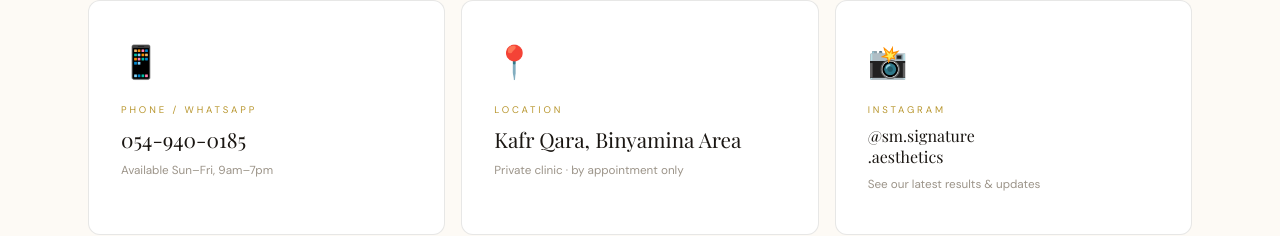
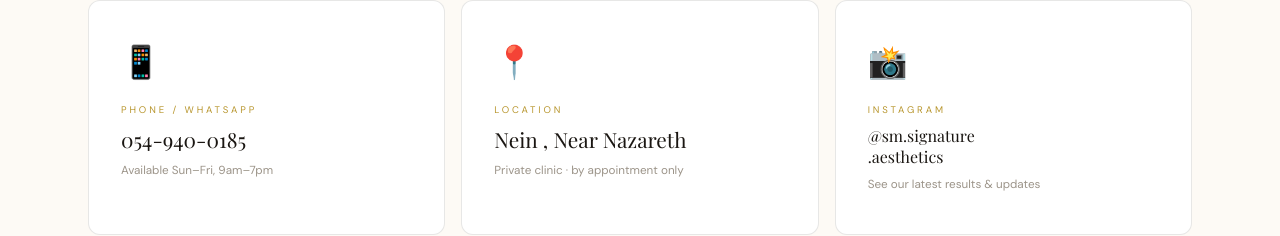
Before and after one commit to abedzoabi71-code/S-M-Signature-Aesthetics, a plain HTML site: page index.html in a window 1280 px wide. Shown: the part 5747-5983 px from the top of the page. Drawn offline with nearby package versions, Linux system fonts and the light colour scheme; a web font is replaced by a local one.

Commit message:
Update clinic location details in index.html

```diff
--- a/index.html
+++ b/index.html
@@ -2254,7 +2254,7 @@ const tr = {
     fq6:'What is your cancellation policy?', fa6:'We kindly ask for 24 hours notice for cancellations or rescheduling via WhatsApp.',
     contact_label:'Get In Touch', contact_title:'Visit Us or Contact Us',
     c_phone:'Phone / WhatsApp', c_phone_sub:'Available Sun–Fri, 9am–7pm',
-    c_location:'Location', c_location_val:'Kafr Qara, Binyamina Area', c_location_sub:'Private clinic · by appointment only',
+    c_location:'Location', c_location_val:'Nein , Near Nazareth', c_location_sub:'Private clinic · by appointment only',
     c_ig_sub:'See our latest results & updates',
     footer_rights:'© 2026 S&M Signature Aesthetics. All rights reserved.'
   }
```
